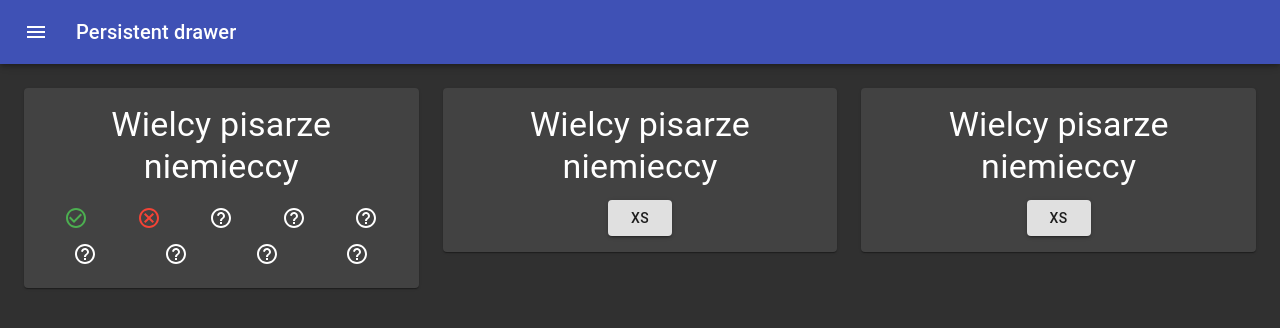
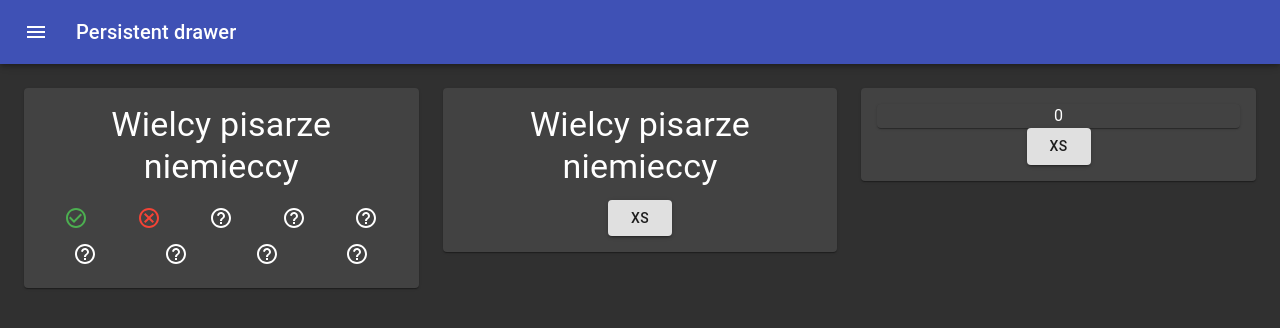
Before and after one commit to reardek/old-slovaks, a React (Create React App) app: page /questions in a window 1280 px wide. Shown: the top 328 px of the page. Built offline with nearby package versions, Linux system fonts and the light colour scheme.

Commit message:
display redux state

```diff
--- a/src/containers/QuestionsTab.tsx
+++ b/src/containers/QuestionsTab.tsx
@@ -9,7 +9,7 @@ import CancelOutlinedIcon from "@material-ui/icons/CancelOutlined";
 import HelpOutlineRoundedIcon from "@material-ui/icons/HelpOutlineRounded";
 import green from "@material-ui/core/colors/green";
 import red from "@material-ui/core/colors/red";
-
+import PlayersStats from "./playerCard/playersStats";
 const useStyles = makeStyles((theme: Theme) => ({
   root: {
     flexGrow: 1,
@@ -92,9 +92,7 @@ export default function QuestionsTab() {
         </Grid>
         <Grid item xs>
           <Paper className={classes.paper}>
-            <Typography variant="h4" gutterBottom color="textPrimary">
-              Wielcy pisarze niemieccy
-            </Typography>
+            <PlayersStats></PlayersStats>
             <Button variant="contained">xs</Button>
           </Paper>
         </Grid>
--- a/src/containers/playerCard/playersSlice.ts
+++ b/src/containers/playerCard/playersSlice.ts
@@ -1,4 +1,5 @@
 import { createSlice } from "@reduxjs/toolkit";
+import { RootState } from "../../store";
 
 interface Player {
   name: string;
@@ -21,5 +22,6 @@ const playersSlice = createSlice({
   },
 });
 
+export const selectScore = (state: RootState) => state.players;
 export const { addPlayer, increaseScore } = playersSlice.actions;
 export default playersSlice.reducer;
--- /dev/null
+++ b/src/containers/playerCard/playersStats.tsx
@@ -0,0 +1,17 @@
+import React from "react";
+import { Paper, Typography } from "@material-ui/core";
+import { useSelector } from "react-redux";
+import { selectScore } from "./playersSlice";
+
+export default function PlayersStats() {
+  const players = useSelector(selectScore);
+  const score = players.find((p) => p.name === "Zdzichu");
+
+  return (
+    <>
+      <Paper>
+        <Typography>{score ? score.score : "Err"}</Typography>
+      </Paper>
+    </>
+  );
+}
--- a/src/index.tsx
+++ b/src/index.tsx
@@ -2,7 +2,7 @@ import React from "react";
 import ReactDOM from "react-dom";
 import App from "./App";
 import { Provider } from "react-redux";
-import store from "./store";
+import { store } from "./store";
 ReactDOM.render(
   <React.StrictMode>
     <Provider store={store}>
--- a/src/store.ts
+++ b/src/store.ts
@@ -2,8 +2,10 @@ import { configureStore } from "@reduxjs/toolkit";
 
 import playersReducer from "./containers/playerCard/playersSlice";
 
-export default configureStore({
+export const store = configureStore({
   reducer: {
     players: playersReducer,
   },
 });
+
+export type RootState = ReturnType<typeof store.getState>;
```
